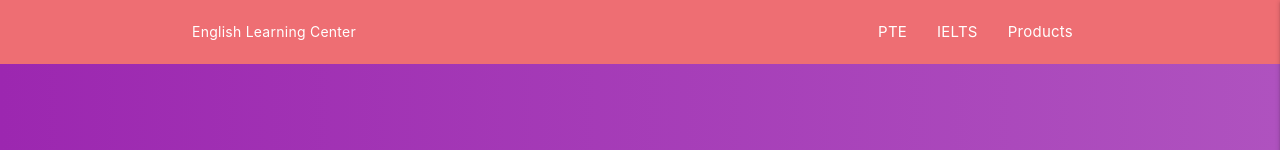
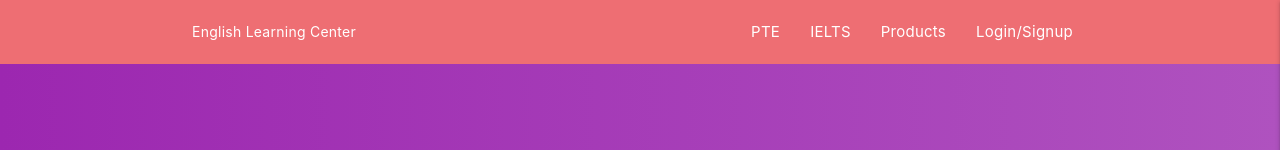
Before and after one commit to jadidihosein68/EnglishPractice, an Angular app: page / in a window 1280 px wide. Shown: the top 150 px of the page. Built offline with nearby package versions, Linux system fonts and the light colour scheme.

Commit message:
fix navbar

```diff
--- a/src/app/navbar/navbar.component.html
+++ b/src/app/navbar/navbar.component.html
@@ -7,6 +7,7 @@
       <li><a routerLink="/ielts" routerLinkActive="active-link">IELTS</a></li>
       <li><a routerLink="/products" routerLinkActive="active-link">Products</a></li>
       <li><a routerLink="/profile" routerLinkActive="active-link" *ngIf="authService.isLoggedIn()">Profile</a></li>
+      <li><a routerLink="/profile" routerLinkActive="active-link" *ngIf="!authService.isLoggedIn()">Login/Signup</a></li>
     </ul>
   </div>
 </nav>
@@ -15,5 +16,7 @@
   <li><a routerLink="/pte" routerLinkActive="active-link" class="sidenav-close" >PTE</a></li>
   <li><a routerLink="/ielts" routerLinkActive="active-link" class="sidenav-close">IELTS</a></li>
   <li><a routerLink="/products" routerLinkActive="active-link" class="sidenav-close">Products</a></li>
-  <li><a routerLink="/products" routerLinkActive="active-link" class="sidenav-close" *ngIf="authService.isLoggedIn()">Profile</a></li>
+  <li><a routerLink="/profile" routerLinkActive="active-link" class="sidenav-close" *ngIf="authService.isLoggedIn()">Profile</a></li>
+  <li><a routerLink="/profile" routerLinkActive="active-link" *ngIf="!authService.isLoggedIn()">Login/Signup</a></li>
+
 </ul>
```
